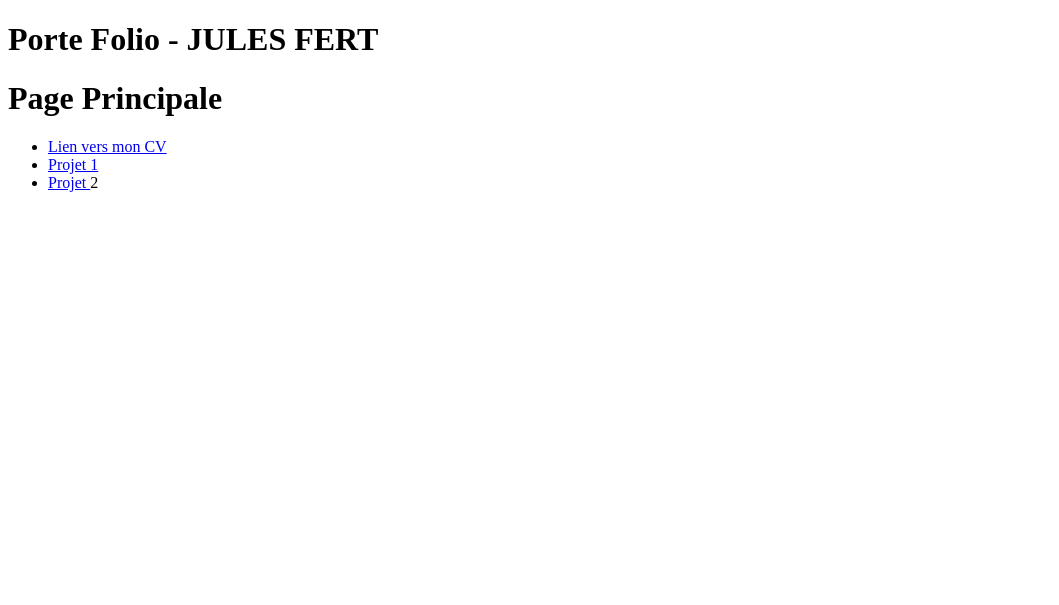
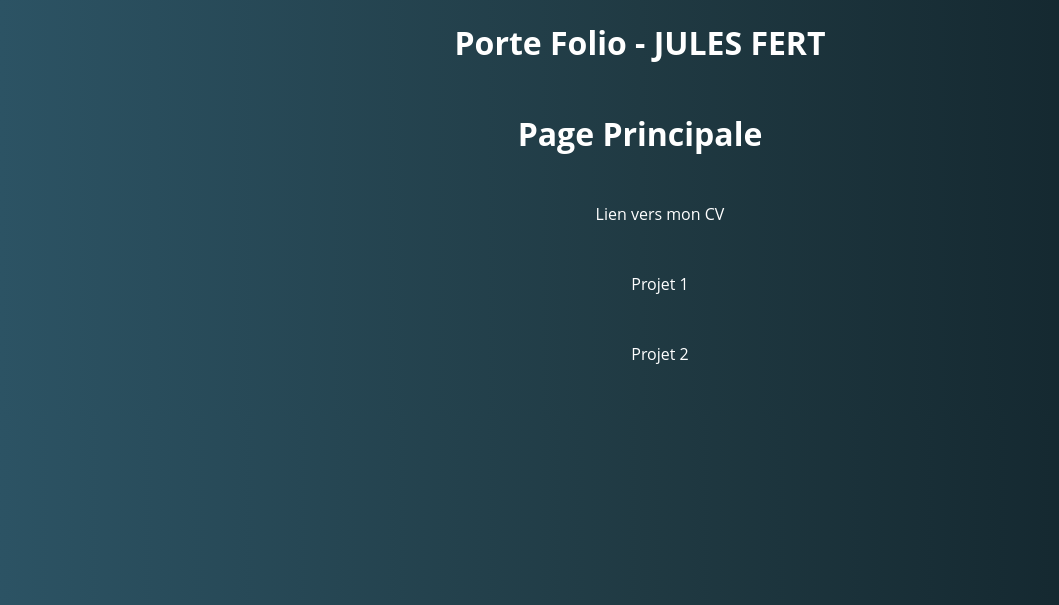
Before and after one commit to JulesFert/JulesFert.github.io, a PHP site: page / in a window 1280 px wide. Shown: the top 605 px of the page, without its empty margins (0-1059 px from the left). Run offline with PHP 8.4, Linux system fonts and the light colour scheme; some web fonts are replaced.

Commit message:
cs jules

```diff
--- a/index.php
+++ b/index.php
@@ -6,6 +6,7 @@
     <meta name="viewport" content="width=device-width, initial-scale=1.0">
     <link rel="preconnect" href="https://fonts.bunny.net">
     <link href="https://fonts.bunny.net/css?family=balsamiq-sans:400|open-sans:400" rel="stylesheet" />
+    <link rel="stylesheet" href="style.index.css" >
     <title>Porte Folio - Jules FERT</title>
 </head>
 <div class="wrapper">
@@ -13,16 +14,17 @@
 
 
     <body>
-        <header>
-            <h1>Porte Folio - JULES FERT</h1>
-            <h1>Page Principale</h1>
+
+        <header class="intro">
+            <h1 class="intro__title">Porte Folio - JULES FERT</h1>
+            <h1 class="intro__subtitle">Page Principale</h1>
         </header>
 
     <nav>
-        <ul>
-            <li><a href="./cv.php">Lien vers mon CV</a></li>
-            <li><a href="#">Projet 1</a></li>
-            <li><a href="#">Projet </a>2</li>
+        <ul class="links">
+            <li><a class="link" href="./cv.php">Lien vers mon CV</a></li>
+            <li><a class="link" href="#">Projet 1</a></li>
+            <li><a class="link" href="#">Projet 2</a></li>
         </ul>
     </nav>
 
@@ -36,7 +38,7 @@
 
 
 
-
+<script src="app.js"></script>
     </body>
 </div>
 </html>
--- a/style.index.css
+++ b/style.index.css
@@ -0,0 +1,34 @@
+body {
+    background: #0F2027;  /* fallback for old browsers */
+    background: -webkit-linear-gradient(to right, #2C5364, #203A43, #0F2027);  /* Chrome 10-25, Safari 5.1-6 */
+    background: linear-gradient(to right, #2C5364, #203A43, #0F2027); /* W3C, IE 10+/ Edge, Firefox 16+, Chrome 26+, Opera 12+, Safari 7+ */
+    color: white;
+    font-family: 'Balsamiq Sans', 'Open Sans', sans-serif;
+}
+
+.link {
+    color: white;
+    text-decoration: none;
+    transition: 0.2s;
+}
+
+.link:hover {
+    color: rgb(0, 0, 0);
+    background-color: antiquewhite;
+    border-radius: 10px;
+    padding: 5px;
+}
+
+.intro__title {
+    margin-bottom: 3rem;
+}
+
+.intro__title, .intro__subtitle {
+    text-align: center;
+}
+
+.links li {
+    text-align: center;
+    list-style-type: none;
+    margin: 3rem;
+}
```
Also changed, not shown: style.cv.css (+5 -2 lines), app.js (added), main.js (deleted).
